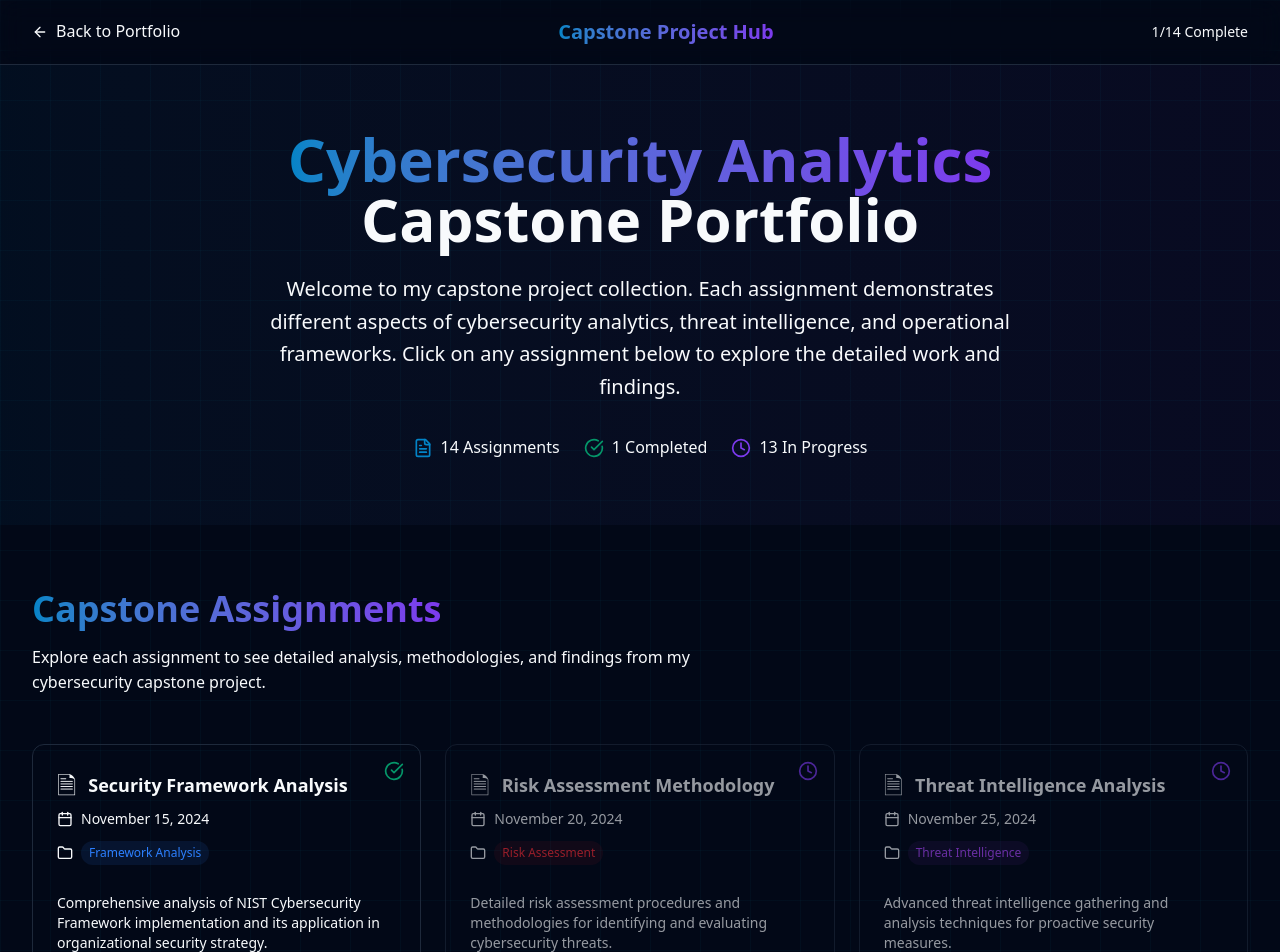
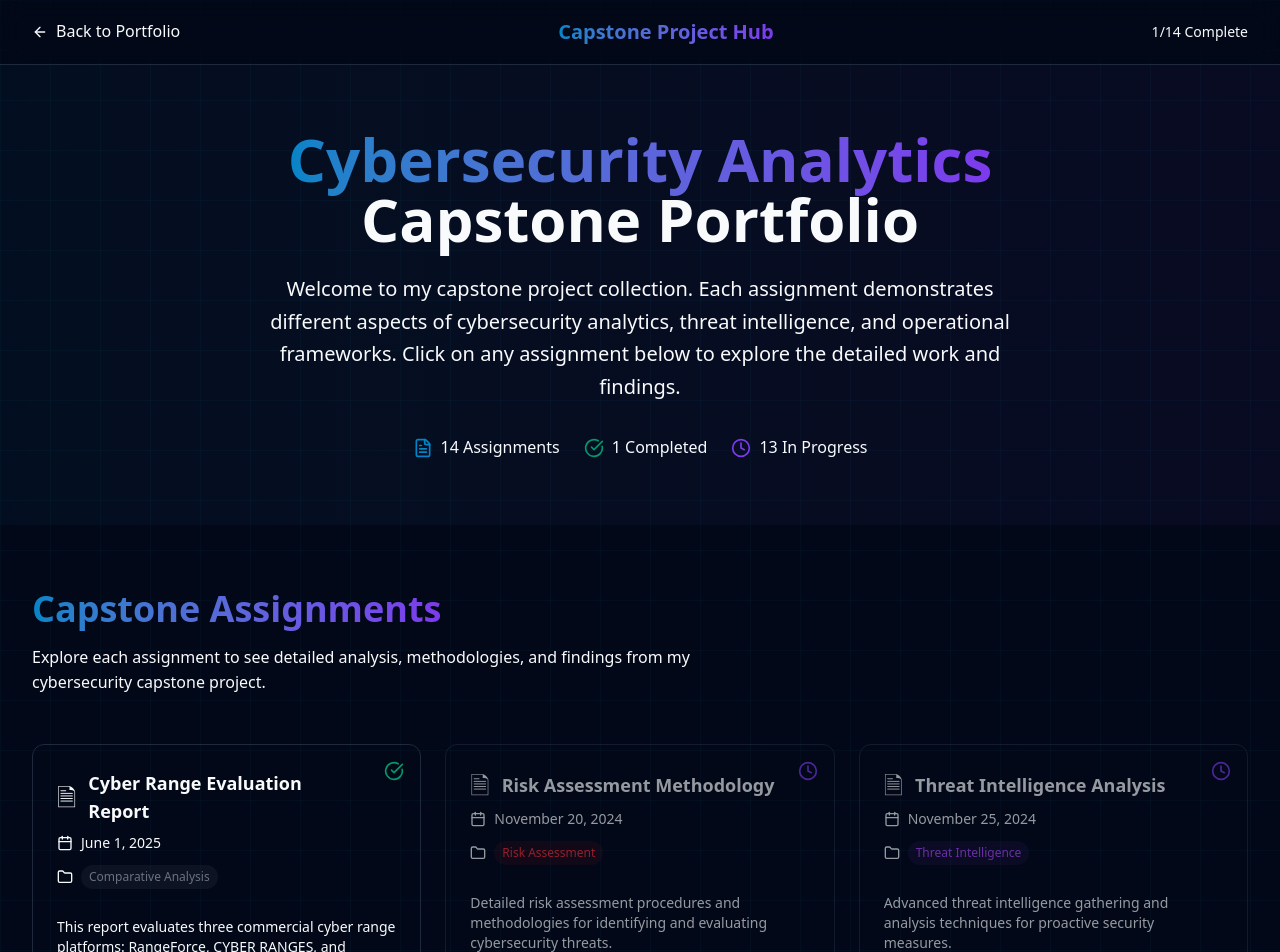
Before and after one commit to CrowdPlzr/capstone-project, a Next.js app: page /capstone in a window 1280 px wide. Shown: the top 952 px of the page. Built offline with nearby package versions, Linux system fonts and the light colour scheme.

Commit message:
Update assignments.ts

```diff
--- a/src/data/assignments.ts
+++ b/src/data/assignments.ts
@@ -13,13 +13,13 @@ export interface Assignment {
 export const assignments: Assignment[] = [
   {
     id: "assignment-1",
-    name: "Security Framework Analysis",
-    description: "Comprehensive analysis of NIST Cybersecurity Framework implementation and its application in organizational security strategy.",
-    category: "Framework Analysis",
-    modifiedTime: "2024-11-15T10:30:00Z",
+    name: "Cyber Range Evaluation Report",
+    description: "This report evaluates three commercial cyber range platforms: RangeForce, CYBER RANGES, and Cogent Cyber Range, to help a mid-sized company choose a cybersecurity training solution.  The evaluation uses a custom rubric based on factors like real-world simulation, scalability, user experience, content quality, and cost-efficiency.",
+    category: "Comparative Analysis",
+    modifiedTime: "2025-06-01",
     pdfPath: "/assignments/assignment-1.pdf",
     type: "PDF",
-    size: "2.4 MB",
+    size: "1.2 MB",
     completed: true
   },
   {
```
